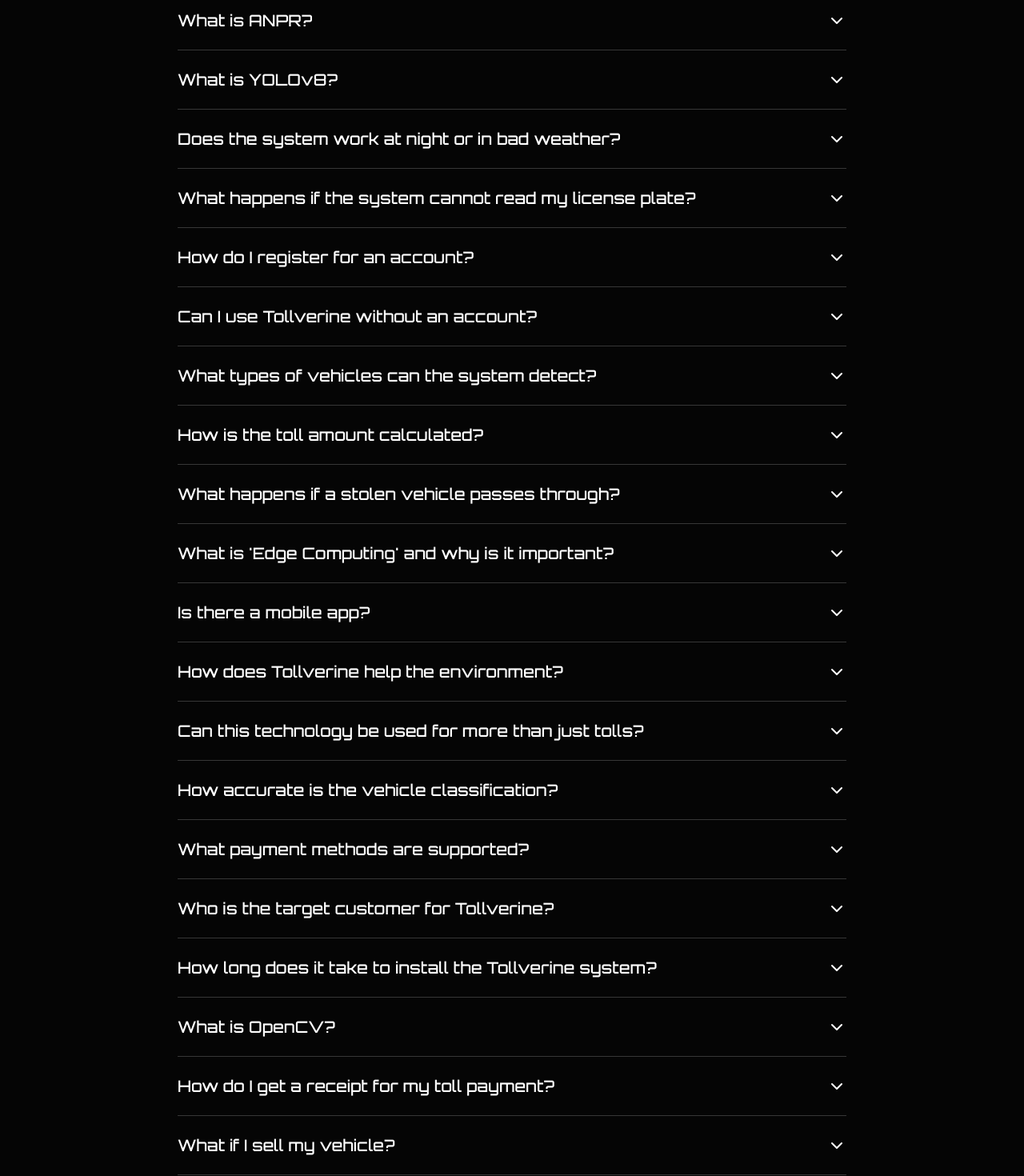
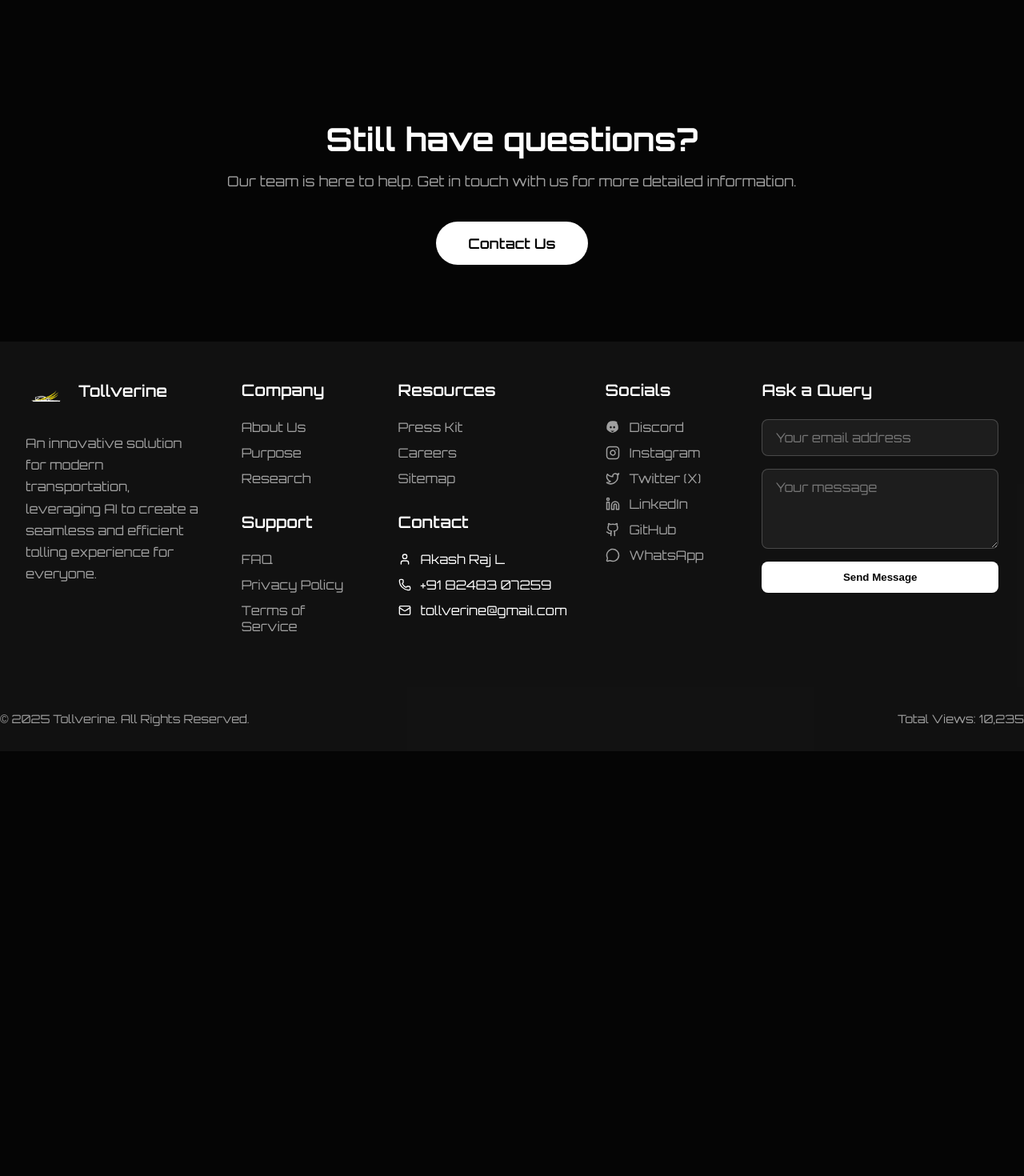
Before and after one commit to akashrajl/tollverine, a Next.js app: page /faq in a window 1280 px wide. Shown: the part 920-2390 px from the top of the page at 80% size. After the commit the page ends 1859 px from the top, so only its background shows below. Built offline with nearby package versions, Linux system fonts and the light colour scheme; no server answers; a web font is replaced by a local one.

Commit message:
Update page.tsx

```diff
--- a/src/app/faq/page.tsx
+++ b/src/app/faq/page.tsx
@@ -4,7 +4,6 @@
 import Link from 'next/link';
 
 const faqData = [
-  // Existing Questions
   {
     question: "What is Tollverine?",
     answer: "Tollverine is an AI-powered automated tolling system designed to eliminate traffic congestion at toll plazas. It uses advanced technologies like YOLO and ANPR to detect vehicles, recognize license plates, and process payments without any human intervention."
@@ -24,87 +23,6 @@
   {
     question: "How are tolls paid?",
     answer: "The system links a vehicle's recognized license plate to a pre-registered user account or digital wallet. The toll amount is automatically deducted, creating a seamless and cashless payment experience. We are also developing integrations for unregistered users via post-trip invoicing."
-  },
-  // New Questions
-  {
-    question: "What is ANPR?",
-    answer: "ANPR stands for Automated Number Plate Recognition. It's a technology that uses optical character recognition (OCR) on images to read vehicle registration plates to create vehicle location data."
-  },
-  {
-    question: "What is YOLOv8?",
-    answer: "YOLOv8 is the latest version of the 'You Only Look Once' real-time object detection model. We use it for its exceptional speed and accuracy in identifying vehicles and license plates from a video feed."
-  },
-  {
-    question: "Does the system work at night or in bad weather?",
-    answer: "Yes. The system is designed to be operational 24/7. It utilizes infrared (IR) cameras and advanced image processing algorithms to ensure high accuracy even in low-light conditions, rain, or fog."
-  },
-  {
-    question: "What happens if the system cannot read my license plate?",
-    answer: "In the rare event that a license plate cannot be read automatically, the system flags the transit for a manual review. We are also exploring alternative identification methods for such cases."
-  },
-  {
-    question: "How do I register for an account?",
-    answer: "You can register for an account directly through our website by signing up and linking your vehicle's license plate and a preferred payment method."
-  },
-  {
-    question: "Can I use Tollverine without an account?",
-    answer: "While having a registered account provides the most seamless experience, we are working on a system for unregistered users where a bill can be sent to the vehicle's registered owner based on the license plate data."
-  },
-  {
-    question: "What types of vehicles can the system detect?",
-    answer: "The AI model is trained to accurately detect and classify a wide range of vehicles, including motorcycles (2W), auto-rickshaws (3W), cars, SUVs, buses, and various classes of trucks (4W+)."
-  },
-  {
-    question: "How is the toll amount calculated?",
-    answer: "The toll amount is calculated automatically based on the vehicle class identified by the AI system, according to the rules and pricing set by the toll authority."
-  },
-  {
-    question: "What happens if a stolen vehicle passes through?",
-    answer: "Our system can be integrated with a database of stolen vehicles. If a match is found, it can automatically trigger an alert to the relevant authorities and potentially block the gate."
-  },
-  {
-    question: "What is 'Edge Computing' and why is it important?",
-    answer: "Edge computing means that the AI processing happens on-site at the toll plaza itself, rather than sending video data to a distant cloud server. This drastically reduces latency (delay), allowing for near-instantaneous decision-making, and ensures the system can function even if the internet connection is unstable."
-  },
-  {
-    question: "Is there a mobile app?",
-    answer: "A dedicated mobile app is currently under development. It will allow users to manage their accounts, view transaction history, and receive real-time notifications."
-  },
-  {
-    question: "How does Tollverine help the environment?",
-    answer: "By eliminating the need for vehicles to stop and idle at toll plazas, Tollverine significantly reduces fuel consumption and lowers carbon emissions, contributing to cleaner air."
-  },
-  {
-    question: "Can this technology be used for more than just tolls?",
-    answer: "Yes. The core technology can be adapted for various applications, including smart parking management, automated entry/exit for secure facilities, and traffic flow analysis for smart cities."
-  },
-  {
-    question: "How accurate is the vehicle classification?",
-    answer: "Our YOLOv8-based model achieves over 99% accuracy in classifying common vehicle types under a wide range of conditions."
-  },
-  {
-    question: "What payment methods are supported?",
-    answer: "We primarily integrate with UPI for seamless transactions. Support for other digital wallets, credit/debit cards, and FASTag is planned for future updates."
-  },
-  {
-    question: "Who is the target customer for Tollverine?",
-    answer: "Our primary customers are toll road operators, government transportation agencies, and private infrastructure companies looking to modernize their systems, improve efficiency, and reduce operational costs."
-  },
-  {
-    question: "How long does it take to install the Tollverine system?",
-    answer: "Installation is designed to be minimally disruptive. A standard installation on an existing toll lane can typically be completed within 24-48 hours."
-  },
-  {
-    question: "What is OpenCV?",
-    answer: "OpenCV (Open Source Computer Vision Library) is a library of programming functions mainly aimed at real-time computer vision. We use it for initial image and video stream processing."
-  },
-  {
-    question: "How do I get a receipt for my toll payment?",
-    answer: "Digital receipts for all transactions are automatically sent to your registered email address and will also be available for download in your account dashboard and the future mobile app."
-  },
-  {
-    question: "What if I sell my vehicle?",
-    answer: "You can easily remove a vehicle from your Tollverine account through your dashboard. It is the user's responsibility to keep their vehicle information up to date."
   }
 ];
 
```
